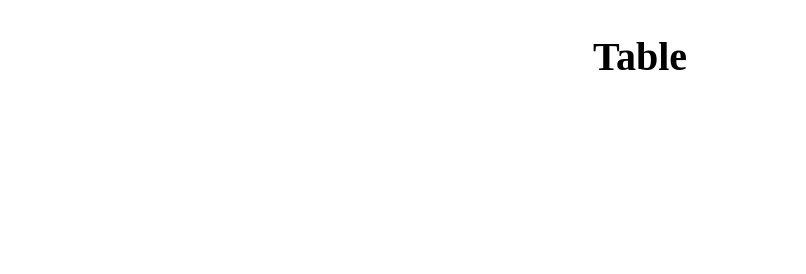
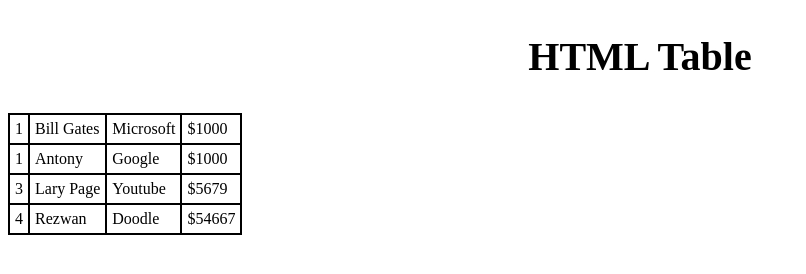
Before and after one commit to rezwan2230/table-repo, a plain HTML site: page index.html in a window 1280 px wide. Shown: the whole page, without its empty margins (0-806 px from the left). Drawn offline with Linux system fonts and the light colour scheme.

Commit message:
Modified

```diff
--- a/index.html
+++ b/index.html
@@ -5,10 +5,58 @@
     <meta name="viewport" content="width=device-width, initial-scale=1.0">
     <title>Table</title>
     <link rel="stylesheet" href="styles/test.css">
+    <style>
+        table{
+            border-collapse: collapse ;
+        }
+
+        td{
+            border: 2px solid;
+            padding: 5px;
+        }
+    </style>
 </head>
 <body>
     <main>
-        <h2>Table</h2>
+        <h2>HTML Table</h2>
+
+        <table>
+            <thead>
+
+            </thead>
+            <tbody>
+                <tr>
+                    <td>1</td>
+                    <td>Bill Gates</td>
+                    <td>Microsoft</td>
+                    <td>$1000</td>
+                </tr>
+                <tr>
+                    <td>1</td>
+                    <td>Antony</td>
+                    <td>Google</td>
+                    <td>$1000</td>
+                </tr>
+                <tr>
+                    <td>3</td>
+                    <td>Lary Page</td>
+                    <td>Youtube</td>
+                    <td>$5679</td>
+                </tr>
+                <tr>
+                    <td>4</td>
+                    <td>Rezwan</td>
+                    <td>Doodle</td>
+                    <td>$54667</td>
+                </tr>
+
+            </tbody>
+            <tfoot>
+
+            </tfoot>
+
+        </table>
+
 
     </main>
 
```
